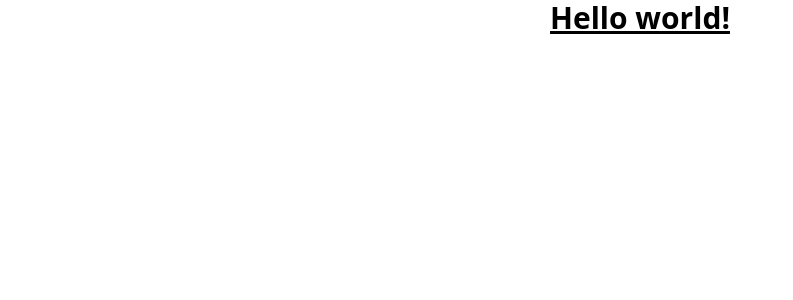
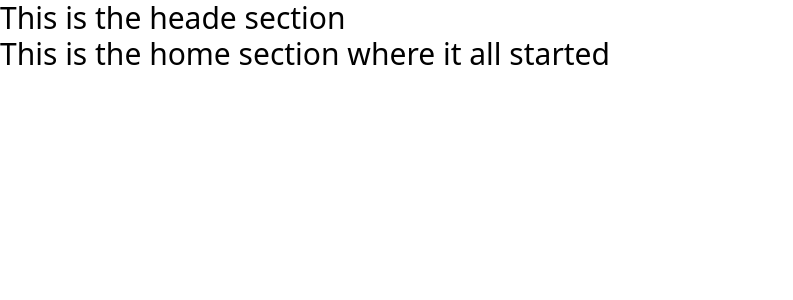
Before and after one commit to anowarzz/mern-station-client, a React (Create React App) app: page / in a window 1280 px wide. Shown: the top 300 px of the page, without its empty margins (0-793 px from the left). Built offline with nearby package versions, Linux system fonts and the light colour scheme.

Commit message:
all routes declared

```diff
--- a/package.json
+++ b/package.json
@@ -8,6 +8,7 @@
     "@testing-library/user-event": "^13.5.0",
     "react": "^18.2.0",
     "react-dom": "^18.2.0",
+    "react-router-dom": "^6.4.2",
     "react-scripts": "5.0.1",
     "web-vitals": "^2.1.4"
   },
--- a/public/index.html
+++ b/public/index.html
@@ -5,6 +5,7 @@
     <link rel="icon" href="%PUBLIC_URL%/favicon.ico" />
     <meta name="viewport" content="width=device-width, initial-scale=1" />
     <meta name="theme-color" content="#000000" />
+    <script src="https://cdn.tailwindcss.com"></script>
     <meta
       name="description"
       content="Web site created using create-react-app"
--- a/src/App.js
+++ b/src/App.js
@@ -1,12 +1,15 @@
 import './App.css';
+import { RouterProvider } from 'react-router-dom';
+import { routes } from './Routes/AllRoutes/Routes';
+
 
 function App() {
   return (
-    <div className="App">
-       <h1 className="text-3xl font-bold underline">
-      Hello world!
-    </h1>
-    </div>
+   <div>
+    <RouterProvider router = {routes}>
+
+    </RouterProvider>
+   </div>
   );
 }
 
--- /dev/null
+++ b/src/Routes/AllRoutes/Routes.js
@@ -0,0 +1,56 @@
+import { createBrowserRouter } from "react-router-dom";
+import Blog from "../../components/Pages/Blog/Blog";
+import CheckoutPage from "../../components/Pages/CheckoutPage/CheckoutPage";
+import CourseDetails from "../../components/Pages/CourseDetails/CourseDetails";
+import Courses from "../../components/Pages/Courses/Courses";
+import FAQ from "../../components/Pages/FAQ/FAQ";
+import Home from "../../components/Pages/Home/Home";
+import Login from "../../components/Pages/Login/Login";
+import Register from "../../components/Pages/Register/Register";
+import Main from "../../layout/Main";
+
+export const routes = createBrowserRouter([
+    {
+        path:'/',
+        element: <Main />,
+        children:[
+            {
+                path:'/',
+                element: <Home />,
+            },
+            {
+                path:'/home',
+                element: <Home />
+            },
+            {
+                path: '/blog',
+                element: <Blog />
+            },
+            {
+                path:'/courses',
+                element: <Courses />
+            },
+            {
+                path: '/login',
+                element: <Login />
+            },
+            {
+                path: '/register',
+                element: <Register />
+            },
+            {
+              path: '/faq',
+              element: <FAQ />
+            },
+            {
+             path: 'course-details',
+             element: <CourseDetails />
+            },
+            {
+                path: '/checkout',
+                element: <CheckoutPage />
+            }
+
+        ]
+    }
+])
--- a/src/components/Pages/Courses/Courses.js
+++ b/src/components/Pages/Courses/Courses.js
@@ -0,0 +1,11 @@
+import React from 'react';
+
+const Courses = () => {
+    return (
+        <div>
+            <h3 className="text-3xl">This is the course section</h3>
+        </div>
+    );
+};
+
+export default Courses;
--- /dev/null
+++ b/src/components/Pages/Home/Home.js
@@ -0,0 +1,11 @@
+import React from 'react';
+
+const Home = () => {
+    return (
+        <div>
+            <h3 className="text-3xl">This is the home section where it all started</h3>
+        </div>
+    );
+};
+
+export default Home;
--- /dev/null
+++ b/src/components/Pages/Register/Register.js
@@ -0,0 +1,11 @@
+import React from 'react';
+
+const Register = () => {
+    return (
+        <div>
+            <h3 className="text-3xl">This is the registration area</h3>
+        </div>
+    );
+};
+
+export default Register;
--- a/src/components/Pages/Registration/Registration.js
+++ /dev/null
@@ -1,11 +0,0 @@
-import React from 'react';
-
-const Registration = () => {
-    return (
-        <div>
-            <h2 className="text-3xl">This is the registratin section</h2>
-        </div>
-    );
-};
-
-export default Registration;
--- a/src/components/Shared/Header/Header.js
+++ b/src/components/Shared/Header/Header.js
@@ -3,9 +3,7 @@ import React from 'react';
 const Header = () => {
     return (
         <div>
-            h3.text-3xl{
-                This is the header section
-            }
+           <h3 className="text-3xl">This is the heade section</h3>
         </div>
     );
 };
--- a/src/layout/Main.js
+++ b/src/layout/Main.js
@@ -1,11 +1,12 @@
 import React from 'react';
+import { Outlet } from 'react-router-dom';
 import Header from '../components/Shared/Header/Header';
 
 const Main = () => {
     return (
         <div>
             <Header />
-
+            <Outlet />
         </div>
     );
 };
```
Also changed, not shown: src/Routes/Routes.js (deleted, +0 -13 lines), src/Routes/PrivateRoutes/PrivateRoutes.js (added), 1 other file (tests, documents, lock files or other folders).
